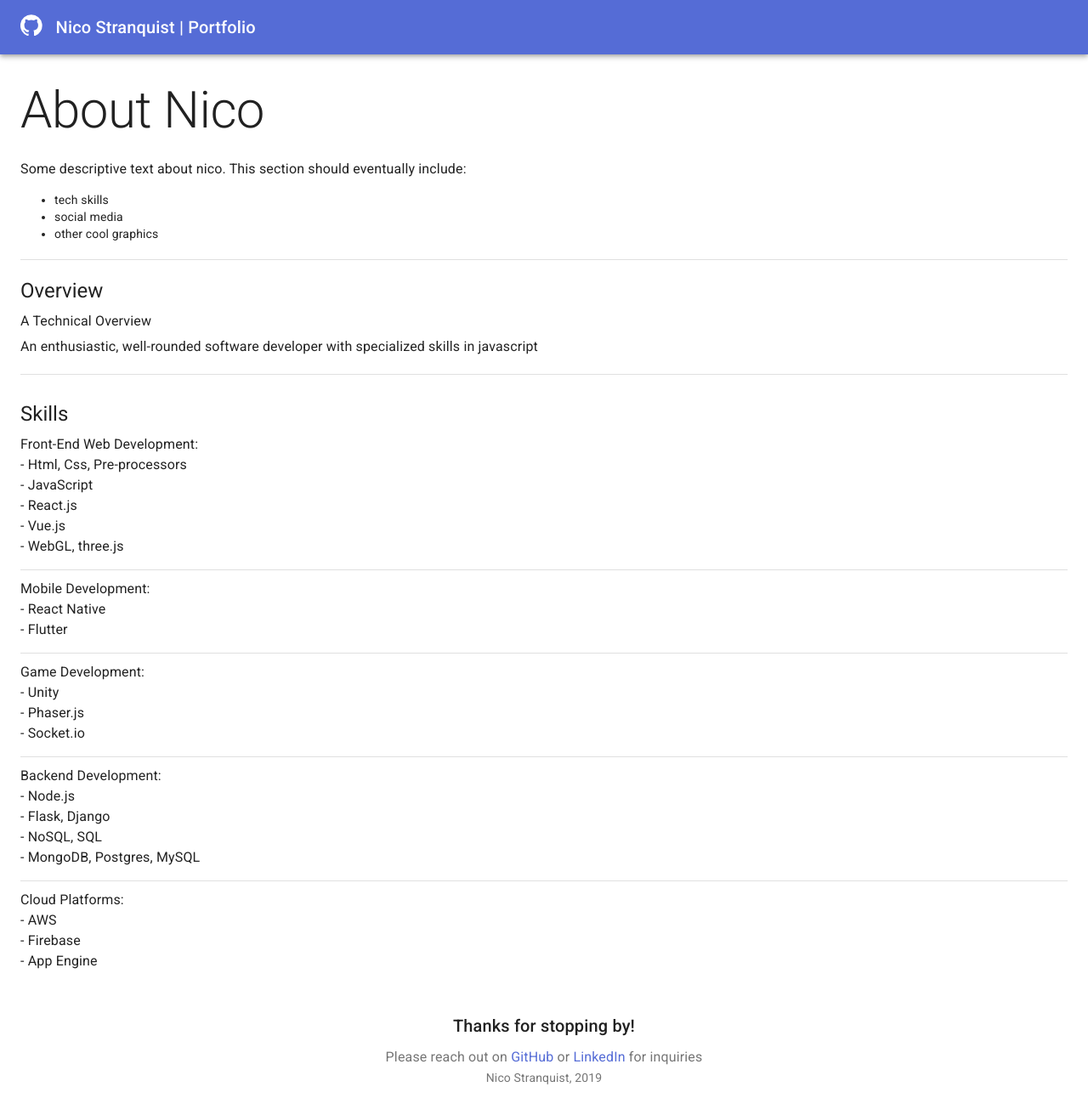
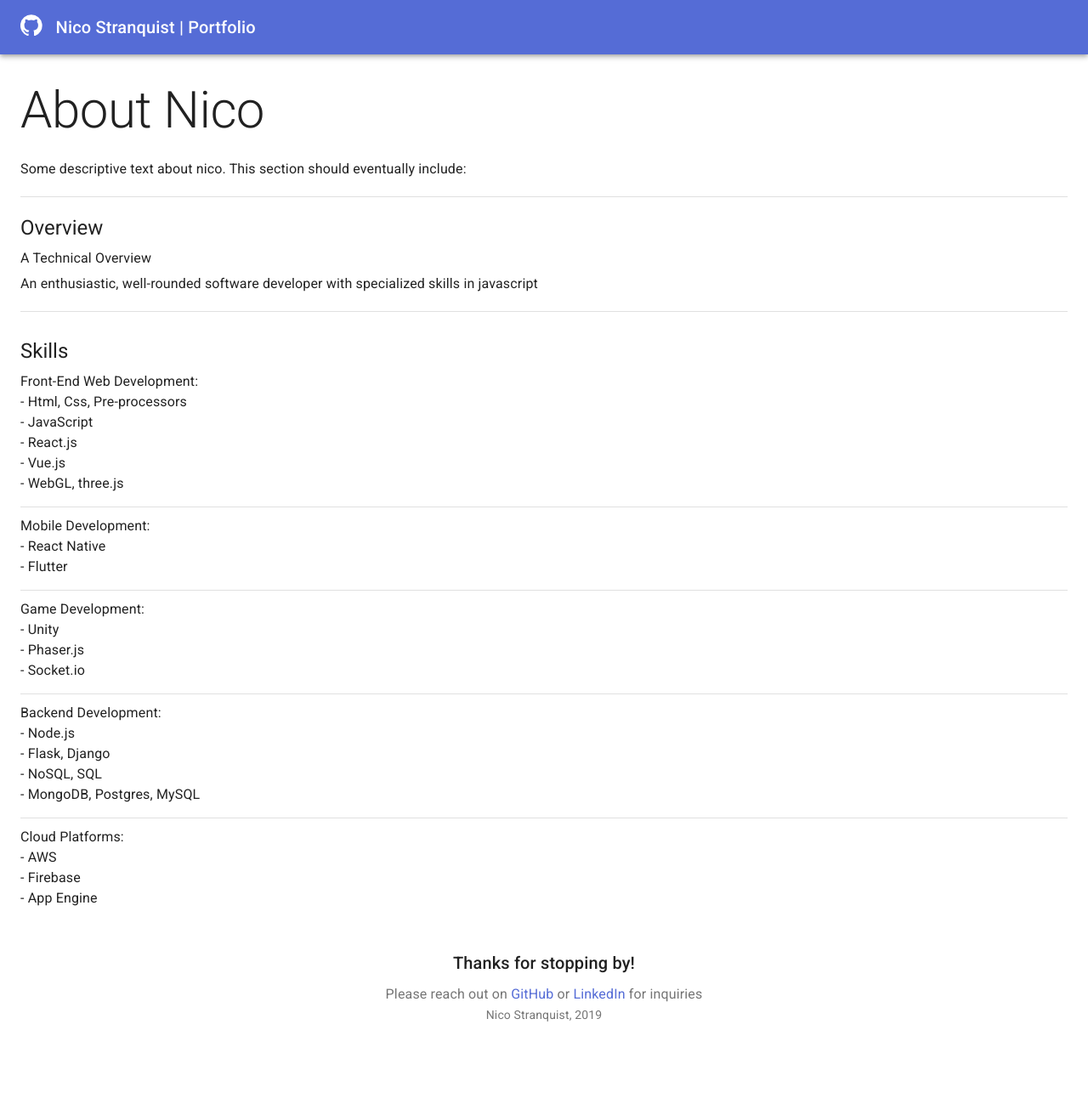
Before and after one commit to nstranquist/dev-portfolio, a React (Create React App) app: page /aboutme in a window 1280 px wide. Shown: the top 1312 px of the page at 85% size. After the commit the page ends 1252 px from the top, so only its background shows below. Built offline with nearby package versions, Linux system fonts and the light colour scheme.

Commit message:
code cleanup

```diff
--- a/src/App.tsx
+++ b/src/App.tsx
@@ -19,8 +19,12 @@ export default function App() {
   return (
     <BrowserRouter>
       <AppBar content={headerContent} iconClass={AppStyles.icon} />
-      <Routes />
-      <AppFooter content={footerContent} footerClass={AppStyles.footer} />
+      <div style={{display:'flex', flexDirection:'column', minHeight:'calc(100vh - 64px)'}}>
+        <div style={{flex: 1}}>
+          <Routes />
+        </div>
+        <AppFooter content={footerContent} footerClass={AppStyles.footer} />
+      </div>
     </BrowserRouter>
   );
 }
--- a/src/components/layout/AppFooter.tsx
+++ b/src/components/layout/AppFooter.tsx
@@ -14,7 +14,7 @@ export const AppFooter: React.FC<IProps> = ({
   },
   footerClass
 }) => (
-  <footer className={footerClass}>
+  <footer className={footerClass} style={{marginTop: 'auto'}}>
     <Typography variant="h6" align="center" gutterBottom>
       {heading}
     </Typography>
--- a/src/content/content.js
+++ b/src/content/content.js
@@ -2,9 +2,9 @@
 /**** style guide for content formatting: ****/
 
 // 1) if item is an array (multiple text strings to be formatted),
-// then it's name should be plural (i.e. "subtitles")
-// 2) each page's content should be exported as its own object
-// 3) 'Page Content' contains all content needed for the base layout (nothing page-specific)
+// then it"s name should be plural (i.e. "subtitles")
+// 2) each page"s content should be exported as its own object
+// 3) "Page Content" contains all content needed for the base layout (nothing page-specific)
 // 3) grammar: camelCase for variable names, unless it is a page header section, where all words are captilized
 
 /**** end of style guide ****/
@@ -13,12 +13,10 @@
 export const PageContent = {
   "headerContent": {
     navTitle: "Nico Stranquist | Portfolio",
-    // currently using hardcoded GitHub icon / link
     //imgUrl: "path-to-image"
   },
   "footerContent": {
     heading: "Thanks for stopping by!",
-    // subheading: ** will just hardcode, to keep it simple. Because Links are in Subheading
     smallText: "Nico Stranquist, 2019"
   }
 }
@@ -32,110 +30,109 @@ export const AboutMeContent = {
   "Skills": {
     // TODO: break skills up into individual items
     skills: [
-      'Front-End Web Development:',
-      '- Html, Css, Pre-processors',
-      '- JavaScript',
-      '- React.js',
-      '- Vue.js',
-      '- WebGL, three.js',
-      '',
-      'Mobile Development:',
-      '- React Native',
-      '- Flutter',
-      '',
-      'Game Development:',
-      '- Unity',
-      '- Phaser.js',
-      '- Socket.io',
-      '',
-      'Backend Development:',
-      '- Node.js',
-      '- Flask, Django',
-      '- NoSQL, SQL',
-      '- MongoDB, Postgres, MySQL',
-      '',
-      'Cloud Platforms:',
-      '- AWS',
-      '- Firebase',
-      '- App Engine',
+      "Front-End Web Development:",
+      "- Html, Css, Pre-processors",
+      "- JavaScript",
+      "- React.js",
+      "- Vue.js",
+      "- WebGL, three.js",
+      "",
+      "Mobile Development:",
+      "- React Native",
+      "- Flutter",
+      "",
+      "Game Development:",
+      "- Unity",
+      "- Phaser.js",
+      "- Socket.io",
+      "",
+      "Backend Development:",
+      "- Node.js",
+      "- Flask, Django",
+      "- NoSQL, SQL",
+      "- MongoDB, Postgres, MySQL",
+      "",
+      "Cloud Platforms:",
+      "- AWS",
+      "- Firebase",
+      "- App Engine",
     ],
   },
 }
 
 export const ProjectsContent = {
   "ProjectsHero": {
-    title: 'Hi, my name is Nico.',
+    title: "Hi, my name is Nico.",
     subtitles: [
       "Welcome to my art gallery--",
       "I mean, dev portfolio!",
     ],
-    // this content can just be hard-coded in the component actually
-    ctaPrimary: 'GitHub',
-    ctaSecondary:'Tech Skills',
-    // add social media button bar beneath this, as an array of objects with title, iconName, and link
+    ctaPrimary: "GitHub",
+    ctaSecondary:"Tech Skills",
+    // TODO: add social media button bar beneath this, as an array of objects with title, iconName, and link
   },
   "Projects": [
     {
       id: "kanban-board",
       title: "KanBan Board",
-      details: 'Re-creating a tool used in Agile development',
-      imageUrl: "/images/kanban-board.png", // '/images/kanban-board.png'
-      imageTitle: 'screenshot of the kanban board project',
-      codeUrl: 'https://github.com/nstranquist/coding-challenge',
-      demoUrl: 'https://nstranquist.github.io/coding-challenge/',
+      details: "Re-creating a tool used in Agile development",
+      imageUrl: "/images/kanban-board.png",
+      imageTitle: "screenshot of the kanban board project",
+      codeUrl: "https://github.com/nstranquist/coding-challenge",
+      demoUrl: "https://nstranquist.github.io/coding-challenge/",
     },
     {
       id: "rpg-quest-pt-3",
       title: "RPG Quest (pt 3)",
-      details: 'An rpg game where users can level up and fight monsters, or elect to practice their hacking skills (Node.js version coming soon, hackers)',
-      // imageUrl: "https://placekitten.com/300/500",
-      imageTitle: 'screenshot of rpg quest project',
-      codeUrl: 'https://github.com/nstranquist/rpg-quest-pt3',
-      // demoUrl: 'https://github.com/nstranquist/rpg-quest-pt3',
+      details: "An rpg game where users can level up and fight monsters, or elect to practice their hacking skills (Node.js version coming soon, hackers)",
+      // imageUrl: "",
+      imageTitle: "screenshot of rpg quest project",
+      codeUrl: "https://github.com/nstranquist/rpg-quest-pt3",
+      // demoUrl: "",
     },
     {
       id: "city-passport",
       title: "City Passport",
       details: "Lets users collect stamps while visiting the coolest places in their city",
-      // imageUrl: "https://placekitten.com/300/500",
-      imageTitle: 'screenshot of city passport project',
-      codeUrl: 'https://github.com/nstranquist/city-passport',
-      // demoUrl: 'https://github.com',
+      // imageUrl: "",
+      imageTitle: "screenshot of city passport project",
+      codeUrl: "https://github.com/nstranquist/city-passport",
+      // demoUrl: "",
     },
     {
       id: "timeshift-clock",
       title: "TimeShift Clock",
       details: "Use this app to shift time in your favor. It redesigns the traditional clock with a focus on human productivity and psychology",
-      // imageUrl: "https://placekitten.com/300/500",
-      imageTitle: 'screenshot of the timeshift clock app',
-      codeUrl: 'https://github.com/nstranquist/timeshift-clock-grayscale',
-      demoUrl: 'https://timeshift-grayscale.surge.sh',
+      // imageUrl: "",
+      imageTitle: "screenshot of the timeshift clock app",
+      codeUrl: "nstranquist/timeshift-clock-grayscale",
+      demoUrl: "https://timeshift-grayscale.surge.sh",
     },
     {
       id: "coding-idler",
       title: "Coding Idler",
       details: "A classic idler game, created in plain html, css, and javascript",
-      imageTitle: 'screenshot of coding idler',
-      codeUrl: 'https://github.com/nstranquist/coding-idler-pt1',
-      demoUrl: 'https://coding-idler.surge.sh/',
+      imageTitle: "screenshot of coding idler",
+      codeUrl: "https://github.com/nstranquist/coding-idler-pt1",
+      demoUrl: "https://coding-idler.surge.sh/",
     },
     {
       id: "js-facial-recognition",
       title: "JS Facial Recognition",
       details: "Real-time facial recognition in-browser using JavaScript",
-      // imageUrl: "https://placekitten.com/300/500",
-      imageTitle: 'screenshot of facial recognition project',
-      codeUrl: 'https://github.com/nstranquist/js-facial-recog',
-      // demoUrl: 'https://github.com',
+      // imageUrl: "",
+      imageTitle: "screenshot of facial recognition project",
+      codeUrl: "https://github.com/nstranquist/js-facial-recog",
+      // demoUrl: "",
     },
     {
       id: "event-dashboard-react",
       title: "Event Dashboard in React",
       details: "A minimalist dashboard where users can sign in, add and delete events",
-      // imageUrl: "https://placekitten.com/300/500",
-      imageTitle: 'screenshot of the events dashboard',
-      codeUrl: 'https://github.com/nstranquist/react-dashboard-v1',
-      demoUrl: 'https://event-dashboard-dee20.firebaseapp.com',
+      // imageUrl: "",
+      imageTitle: "screenshot of the events dashboard",
+      codeUrl: "https://github.com/nstranquist/react-dashboard-v1",
+      demoUrl: "https://event-dashboard-dee20.firebaseapp.com",
     }
   ]
 }
--- a/src/pages/AboutMe.tsx
+++ b/src/pages/AboutMe.tsx
@@ -8,29 +8,34 @@ export const AboutMe = () => {
   return (
     <Container style={{paddingTop: 30}} className="aboutme-container">
       <Typography variant="h2" gutterBottom>About Nico</Typography>
-      <Typography variant="body1" gutterBottom>Some descriptive text about nico. This section should eventually include:</Typography>
-      <ul>
-        <li>tech skills</li>
-        <li>social media</li>
-        <li>other cool graphics</li>
-      </ul>
+      <Typography variant="body1" gutterBottom>
+          Some descriptive text about nico. This section should eventually include:</Typography>
+
       <Divider style={{marginTop:20, marginBottom:20}} />
-      {/* Add Content Here */}
+
+      {/* Overview Section */}
       <section className="overview-section">
         <Typography variant="h5" gutterBottom>Overview</Typography>
         <Typography variant="body1" gutterBottom>{Overview.title}</Typography>
         <Typography variant="body1" gutterBottom>{Overview.details}</Typography>
-        <Divider style={{marginTop:20, marginBottom:30}} />
       </section>
+
+      <Divider style={{marginTop:20, marginBottom:30}} />
+
+      {/* Skills Section */}
       <section className="skills-section">
         <Typography variant="h5" gutterBottom>Skills</Typography>
-        {Skills.skills.map((skill: string) => {
+        {Skills.skills.map((skill: string, index: number) => {
           if(skill.length < 1)
-            return <Divider style={{marginTop:15, marginBottom:10}} />
+            return <Divider key={index} style={{marginTop:15, marginBottom:10}} />
 
-          return <Typography>{skill}</Typography>
+          return <Typography key={index}>{skill}</Typography>
         })}
       </section>
+
+      {/* <Divider style={{marginTop:20, marginBottom:30}} /> */}
+
+      {/* More Content Here */}
     </Container>
   )
 }
--- a/src/pages/ProjectDetail.tsx
+++ b/src/pages/ProjectDetail.tsx
@@ -21,10 +21,9 @@ export const ProjectDetail: React.FC<IProps> = ({
 
   const findProject = () => {
     const project: Project = projects.find((project: Project) => project.id === match.params.id)!
-    if(project) {
+    if(project)
       setProject(project)
-      console.log('set project to:', project)
-    }
+
     else alert(`error: project ${match.params.id} is undefined`)
   }
 
--- a/src/pages/Projects.tsx
+++ b/src/pages/Projects.tsx
@@ -15,11 +15,10 @@ import { ProjectsContent } from '../content'
 // import styles
 import { useProjectStyles } from '../styles/ProjectsStyles'
 
-// const cards = [1, 2, 3, 4, 5, 6, 7, 8, 9];
 
 export const Projects = () => {
   const classes = useProjectStyles();
-  // const {card, cardContent, cardMedia} = classes
+
   const projects = ProjectsContent.Projects
 
   return (
@@ -36,6 +35,7 @@ export const Projects = () => {
             />
           </Container>
         </div>
+        {/* Projects Grid Section */}
         <Container className={classes.cardGrid} maxWidth="md">
           <Grid container spacing={4}>
             {projects.map((project, index) => (
```
Also changed, not shown: src/components/projects/ProjectCard.tsx (+2 -5 lines).
